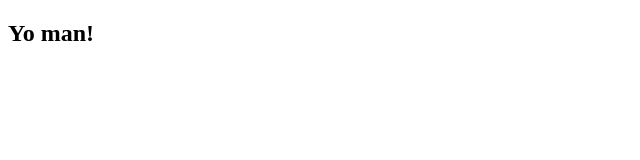
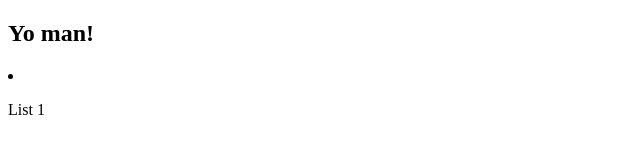
Before and after one commit to erkan48101/Testenvironment, a plain HTML site: page index.html in a window 1280 px wide. Shown: the full height of the page, 0-640 px from the left. Drawn offline with Linux system fonts and the light colour scheme.

Commit message:
added a footer

```diff
--- a/index.html
+++ b/index.html
@@ -11,4 +11,10 @@
   <h2>Yo man!</h2>
 </body>
 
+<footer>
+  <li>
+    <p>List 1</p>
+  </li>
+</footer>
+
 </html>
```
